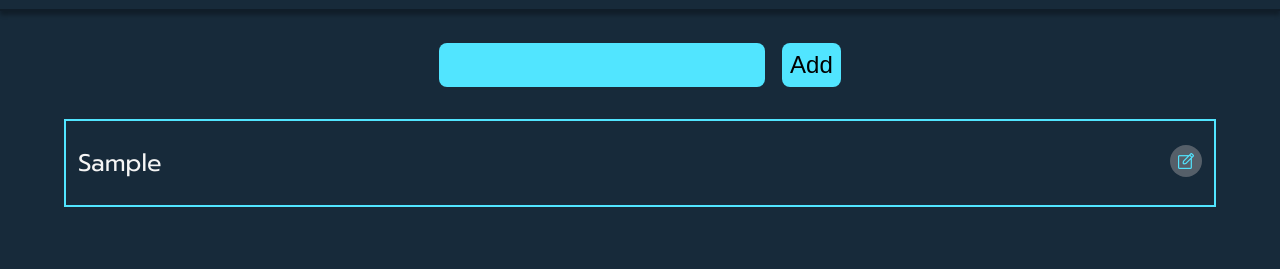
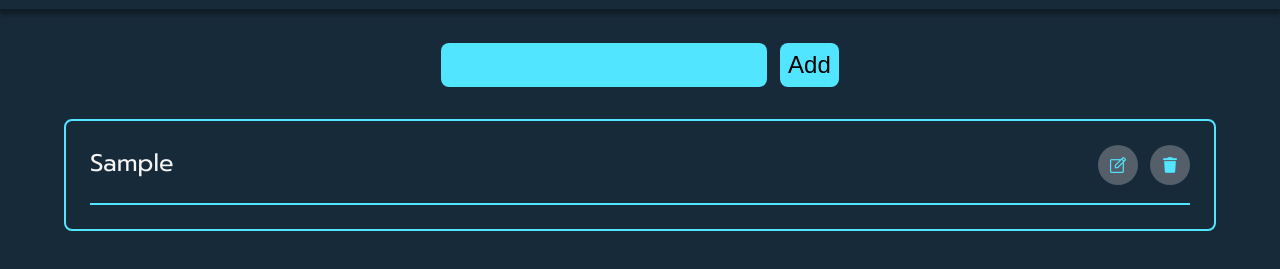
Before and after one commit to Dave-ctr/toDoList, a plain HTML site: page index.html in a window 1280 px wide. Both pictures are taken after typing "Sample" into the empty fields and a click on the button "Add". Shown: the part 69-338 px from the top of the page. Drawn offline with Linux system fonts and the light colour scheme.

Commit message:
List Item styles and functionality applied

```diff
--- a/main.css
+++ b/main.css
@@ -71,7 +71,7 @@ button
   font-size: var(--FS);
   padding: 8px;
   border-radius: 8px;
-  margin-left: 4px;
+
 }
 
 ul
@@ -80,6 +80,8 @@ ul
   border: 2px solid var(--PRIMARY);
   width: 90vw;
   list-style-type: none;
+  border-radius: 8px;
+  margin-bottom: 32px;
 }
 
 li
@@ -87,17 +89,39 @@ li
   display: flex;
   justify-content: space-between;
   color: whitesmoke;
-  margin: 24px 12px;
+  margin: 24px 24px;
+  border-bottom: 2px solid var(--PRIMARY);
+}
+
+.buttonHolder
+{
+  display: flex;
+  align-items: center;
+  gap: 12px;
 }
 
 .strikeButton
 {
   display: flex;
+  justify-content: center;
   align-items: center;
-  width: 2rem;
-  height: 2rem;
+  width: 2.5rem;
+  height: 2.5rem;
   background-color: rgba(85, 95, 105);
   border-radius: 50%;
+  margin-bottom: 18px;
+}
+
+.trashButton
+{
+  display: flex;
+  justify-content: center;
+  align-items: center;
+  width: 2.5rem;
+  height: 2.5rem;
+  background-color: rgba(85, 95, 105);
+  border-radius: 50%;
+  margin-bottom: 18px;
 }
 
 img
@@ -109,4 +133,5 @@ img
 .strikethrough
 {
   text-decoration: line-through;
+  color: var(--PRIMARY);
 }
--- a/main.js
+++ b/main.js
@@ -1,3 +1,5 @@
+console.log( "js is linked" )
+
 const date = new Date();
 const monthNames = [ "January", "February", "March", "April", "May", "June", "July", "August", "September", "October", "November", "December"
 ];
@@ -42,22 +44,39 @@ const addItem = () =>
   {
     // Create a new list item element
     const newItem = document.createElement( 'li' );
+    const newButtonHolder = document.createElement( "div" );
+    newButtonHolder.classList.add( 'buttonHolder' );
     // Create a button for toggling strikethrough
     const strikethroughButton = document.createElement( 'button' );
+    strikethroughButton.setAttribute( 'type', 'button' );
+    // Create a trash button
+    const trashButton = document.createElement( 'button' );
+    trashButton.setAttribute( "type", 'button' );
+    // Set strikethrough button icon via innerHTML
+    strikethroughButton.innerHTML = `<img src="./note-square-outlined-button-with-a-pencil.png" alt="Strikethrough Button">`;
+    // Set trash button icon via innerHTML
+    trashButton.innerHTML = `<img src="./trash-bin.png" alt="Trash Button">`;
+    // Add class to to style list strikethrough button
     strikethroughButton.classList.add( "strikeButton" );
-    strikethroughButton.innerHTML = `<img src="./note-square-outlined-button-with-a-pencil.png" alt="Strike Button">`;
+    // Add class to to style list trash button
+    trashButton.classList.add( "trashButton" );
     // Add event listener to the button for toggling strikethrough
-    strikethroughButton.addEventListener( 'click', toggleStrikethrough );
-    // Set the text content of the new list item to the input value
     newItem.textContent = newItemText;
-    // Append the toggle button to the new list item
-    newItem.appendChild( strikethroughButton );
+    // Append the strikethrough button to the new list item
+    newItem.appendChild( newButtonHolder );
+    newButtonHolder.appendChild( strikethroughButton );
+    // Append the trash button to the new list item
+    newButtonHolder.appendChild( trashButton );
     // Append the new list item to the itemList
     itemList.appendChild( newItem );
     // Clear the input field after adding the item
     itemInput.value = '';
     // Update the item count
     updateItemCount();
+    strikethroughButton.addEventListener( 'click', toggleStrikethrough );
+    // Add event listener to the button for trashing list item
+    trashButton.addEventListener( "click", removeItem );
+    // Set the text content of the new list item to the input value
   }
 }
 
@@ -103,8 +122,12 @@ const updateItemCount = () =>
 // Function to toggle the strikethrough style of a list item
 const toggleStrikethrough = ( event ) =>
 {
+  // Log event target and its parent element for debugging
+  console.log( 'toggleStrikethrough Event target:', event.target );
+  console.log( 'toggleStrikethrough Parent element:', event.target.parentNode );
+
   // Get the parent list item
-  const listItem = event.target.parentNode;
+  const listItem = event.target.parentNode.parentNode.parentNode;
   // Toggle the 'strikethrough' class
   listItem.classList.toggle( 'strikethrough' );
   console.log( "stikethrough button clicked" );
@@ -113,20 +136,25 @@ const toggleStrikethrough = ( event ) =>
 // Function to remove an item from the list
 const removeItem = ( event ) =>
 {
-  // Check if the event target (the clicked element) is a list item
-  if ( event.target.tagName === 'LI' )
+  // Log event target and its parent element for debugging
+  console.log( 'removeItem Event target:', event.target );
+  console.log( 'removeItem Parent element:', event.target.parentNode );
+
+  // Check if the event target (the clicked element) has the class 'trashButton'
+  if ( event.target.classList.contains( 'trashButton' ) )
   {
-    // Remove the clicked list item from the DOM
-    event.target.remove();
+    // Remove the parent list item of the clicked trash button from the DOM
+    event.target.parentNode.parentNode.remove();
     // Update the item count after removing the item
     updateItemCount();
   }
+  console.log( "trash button clicked" );
 }
 
 // Add event listeners
 addItemBtn.addEventListener( 'click', inputLogger );
 addItemBtn.addEventListener( 'click', addItem );
-itemList.addEventListener( 'click', removeItem );
+
 // Add event listener to the input field for Enter key press
 addItemBtn.addEventListener( 'keypress', ( event ) =>
 {
@@ -136,3 +164,18 @@ addItemBtn.addEventListener( 'keypress', ( event ) =>
     addItem(); // Call addItem function if Enter key is pressed
   }
 } );
+
+// Add event listener to the itemList to handle clicks on the strikethrough and trash buttons
+itemList.addEventListener( 'click', ( event ) =>
+{
+  // Check if the clicked element is the strikethrough button
+  if ( event.target.classList.contains( 'strikeButton' ) )
+  {
+    toggleStrikethrough( event );
+  }
+  // Check if the clicked element is the trash button
+  else if ( event.target.classList.contains( 'trashButton' ) )
+  {
+    removeItem( event );
+  }
+} );
```
Also changed, not shown: trash-bin.png (added).
